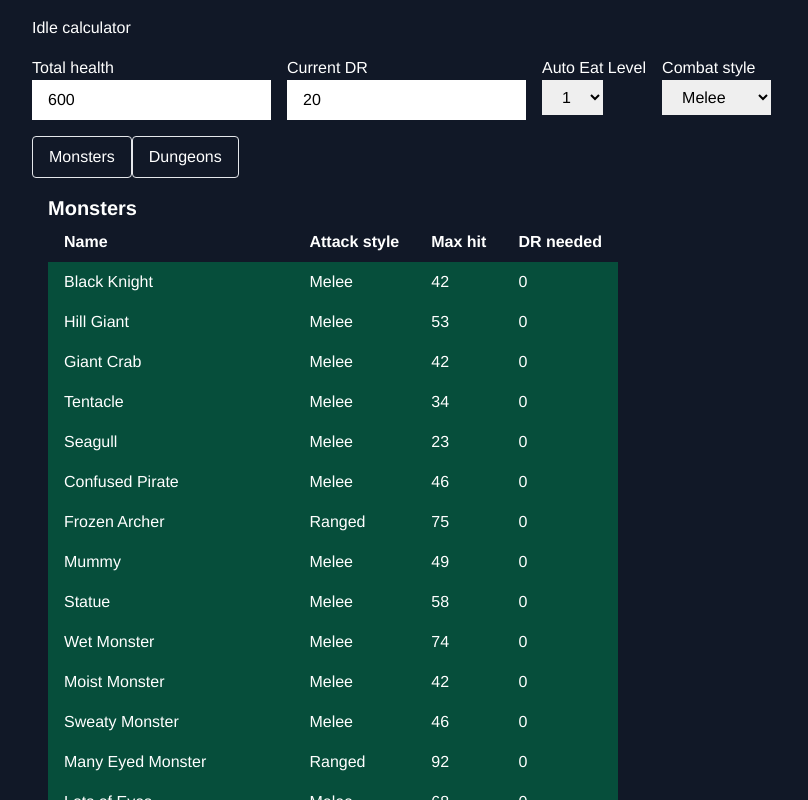
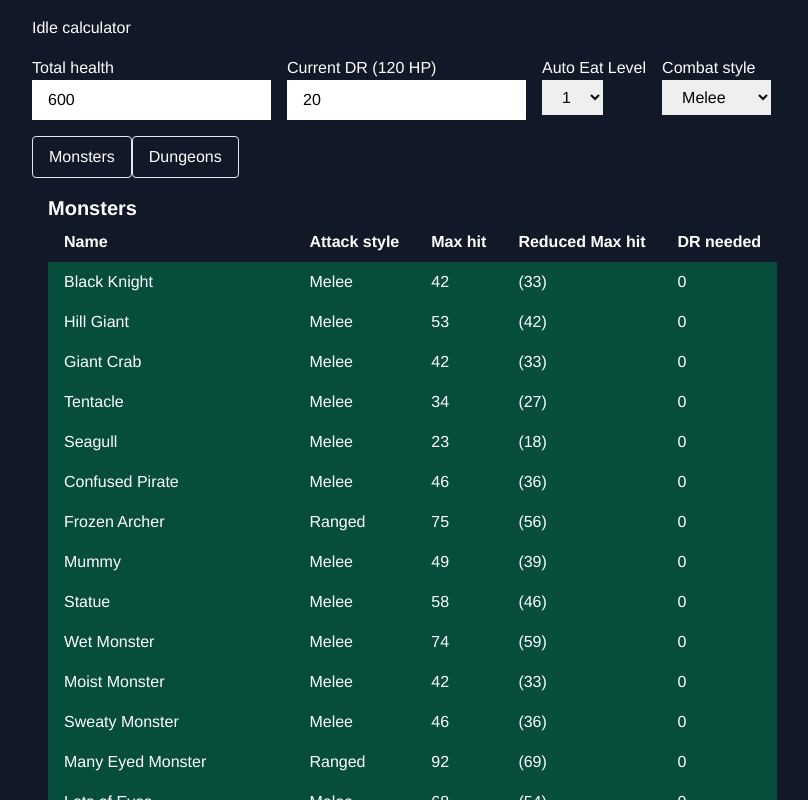
Before and after one commit to martijnd/melvor-idle-calculator, a Vue app: page / in a window 1280 px wide. Shown: the top 800 px of the page, without its empty margins (96-904 px from the left). Built offline with nearby package versions, Linux system fonts and the light colour scheme.

Commit message:
Fix DR needed calculation

```diff
--- a/src/App.vue
+++ b/src/App.vue
@@ -15,7 +15,7 @@
           />
         </label>
         <label for="currentDR">
-          <div>Current DR</div>
+          <div>Current DR ({{autoEatTreshhold}} HP)</div>
           <input
             id="currentDR"
             class="text-black px-4 py-2"
@@ -75,6 +75,7 @@
               <th class="px-4 py-2 text-left">Name</th>
               <th class="px-4 py-2 text-left">Attack style</th>
               <th class="px-4 py-2 text-left">Max hit</th>
+              <th class="px-4 py-2 text-left">Reduced Max hit</th>
               <th class="px-4 py-2 text-left">DR needed</th>
             </tr>
           </thead>
@@ -86,6 +87,7 @@
               <td class="px-4 py-2">{{ monster.name }}</td>
               <td class="px-4 py-2">{{ monster.attackStyle }}</td>
               <td class="px-4 py-2">{{ monster.maxHit }}</td>
+              <td class="px-4 py-2">({{ getReducedMaxHit(monster) }})</td>
               <td class="px-4 py-2">{{ getDRNeeded(monster) }}</td>
             </tr>
           </tbody>
@@ -131,14 +133,17 @@ export default defineComponent({
         melee: {
           ranged: 1.25,
           magic: 0.5,
+          melee: 1
         },
         ranged: {
           melee: 0.95,
           magic: 1.25,
+          ranged: 1
         },
         magic: {
           melee: 1.25,
           ranged: 0.85,
+          magic: 1
         },
       };
 
@@ -151,18 +156,23 @@ export default defineComponent({
       return getMultiplier(monsterAttackStyle) * data.currentDR;
     }
 
-    function getNettoMaxHit({ maxHit, attackStyle }: Monster) {
-      return maxHit * (1 - getNettoDR(attackStyle) / 100);
+    function getReducedMaxHit({ maxHit, attackStyle }: Monster) {
+      return Math.floor(maxHit * (1 - getNettoDR(attackStyle) / 100));
     }
 
     function canIdle(monster: Monster) {
-      return getNettoMaxHit(monster) >= autoEatTreshhold.value;
+      return getReducedMaxHit(monster) >= autoEatTreshhold.value;
     }
 
+
+    /**
+     * max hit (100) * i
+     * 100 * 0.8
+     */
     function getDRNeeded(monster: Monster) {
       for (let i = 0; i < 100; i++) {
-        if (autoEatTreshhold.value > monster.maxHit * getMultiplier(monster.attackStyle) * i / 100) {
-          return i;
+        if (autoEatTreshhold.value > Math.floor(monster.maxHit * (1 - (i / 100)))) {
+          return Math.floor(i / getMultiplier(monster.attackStyle));
         }
       }
 
@@ -176,6 +186,7 @@ export default defineComponent({
       autoEatTreshhold,
       activeTab,
       getDRNeeded,
+      getReducedMaxHit
     };
   },
 });
```
